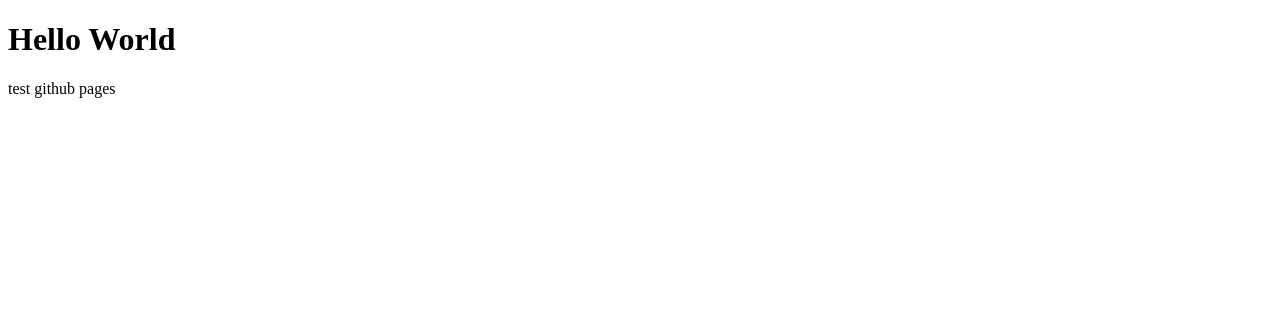
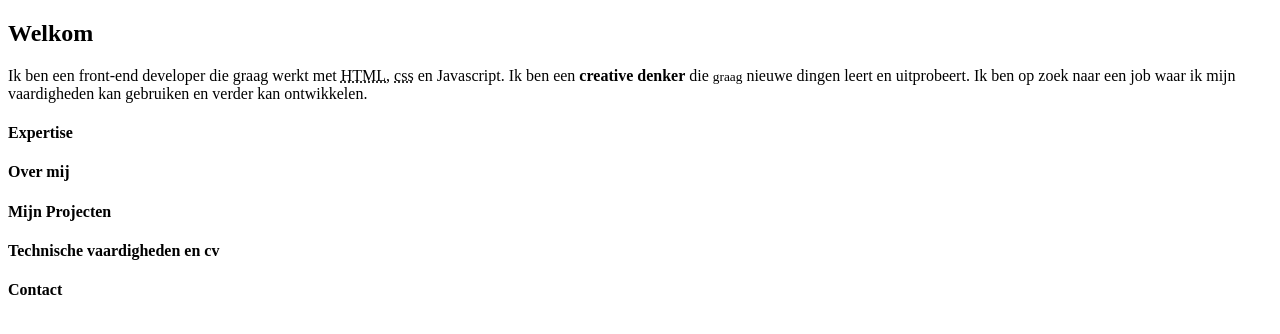
Before and after one commit to Warre04/warre04.github.io, a plain HTML site: page index.html in a window 1280 px wide. Drawn offline with Linux system fonts and the light colour scheme.

Commit message:
Update index.html

```diff
--- a/index.html
+++ b/index.html
@@ -1,7 +1,24 @@
 <!DOCTYPE html>
-<html>
+<html lang="nl">
+<head>
+    <meta charset="UTF-8">
+    <meta author="Warre Moons">
+    <title>Portfolio Warre Moons</title>
+</head>
 <body>
-<h1>Hello World</h1>
-<p>test github pages</p>
+    <section>
+        <div id="welcometext">
+            <h2>Welkom</h2>
+            <p>Ik ben een front-end developer die graag werkt met <abbr title="HyperText Markup Language">HTML</abbr>, <abbr title="Cascading Style Sheets">css</abbr> en Javascript. Ik ben een <strong>creative denker</strong> die <small>graag</small> nieuwe dingen leert en uitprobeert. Ik ben op zoek naar een job waar ik mijn vaardigheden kan gebruiken en verder kan ontwikkelen.</p>
+        </div>
+    </section>
+    <header>
+        <h4>Expertise </h4>
+        <h4>Over mij </h4>
+        <h4>Mijn Projecten  </h4>
+        <h4>Technische vaardigheden en cv </h4>
+        <h4>Contact</h4>
+    </header>
+
 </body>
 </html>
```
